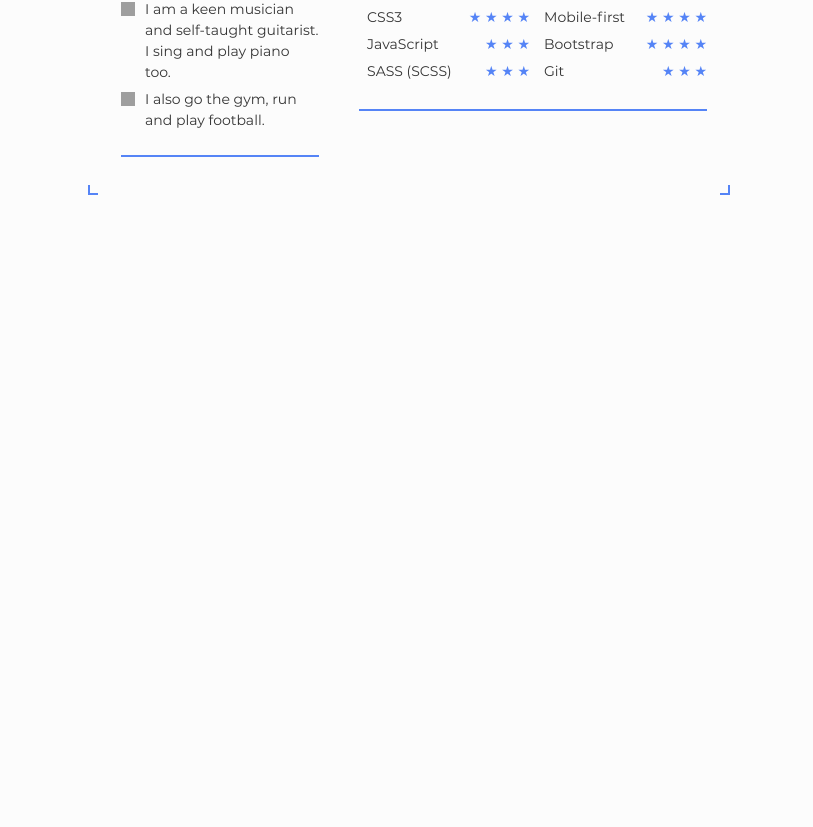
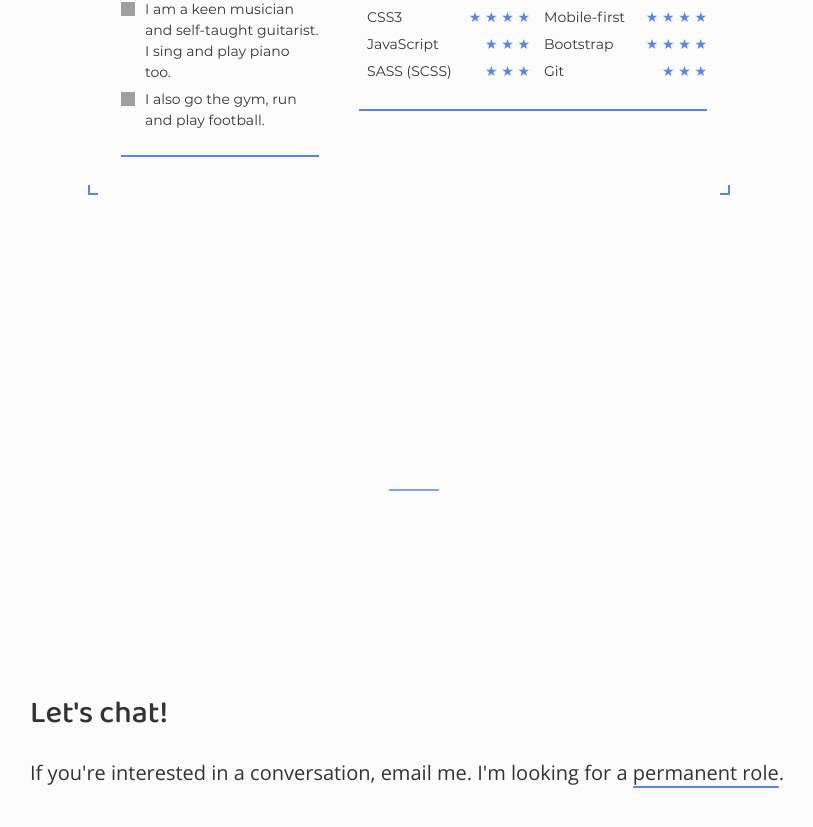
Before and after one commit to jamesahorne/portfolio-vue, a Vue app in the folder client/: page / in a window 1280 px wide. Shown: the part 3903-4730 px from the top of the page, without its empty margins (226-1039 px from the left). Before the commit the page ends 4330 px from the top, so only its background shows below. Built offline with nearby package versions, Linux system fonts and the light colour scheme; grey boxes are pictures that could not be loaded.

Commit message:
✅♻️ Add contact

```diff
--- a/client/src/App.vue
+++ b/client/src/App.vue
@@ -7,6 +7,7 @@
       <Technologies/>
       <Projects/>
       <Cv/>
+      <Contact/>
     </main>
   </div>
 </template>
@@ -18,6 +19,7 @@ import About from './components/About'
 import Technologies from './components/Technologies'
 import Projects from './components/Projects'
 import Cv from './components/Cv'
+import Contact from './components/Contact'
 
 export default {
   name: 'App',
@@ -27,7 +29,8 @@ export default {
     About,
     Technologies,
     Projects,
-    Cv
+    Cv,
+    Contact
   }
 }
 </script>
--- /dev/null
+++ b/client/src/components/Contact.vue
@@ -0,0 +1,25 @@
+<template>
+  <article class="contact" id="contact">
+    <div class="l-spacing">
+      <h2 class="u-heading-1">Let's chat!</h2>
+      <p class="u-text">
+        If you're interested in a conversation, email me. I'm looking for a <button class="contact__role" href="#">permanent role</button>.
+        <span class="contact__role-details" id="contact__role-details"><span>Junior front-end developer, around the Reading area.</span></span>
+      </p>
+    </div>
+  </article>
+</template>
+
+<script>
+export default {
+  name: 'Contact',
+  mounted() {
+    const roleDetails = document.getElementById('contact__role-details');
+
+    if (typeof(roleDetails) != 'undefined' && roleDetails != null) {
+      const roleDetailsParent = roleDetails.parentNode;
+      roleDetailsParent.style.position = 'relative';
+    }
+  },
+}
+</script>
```
